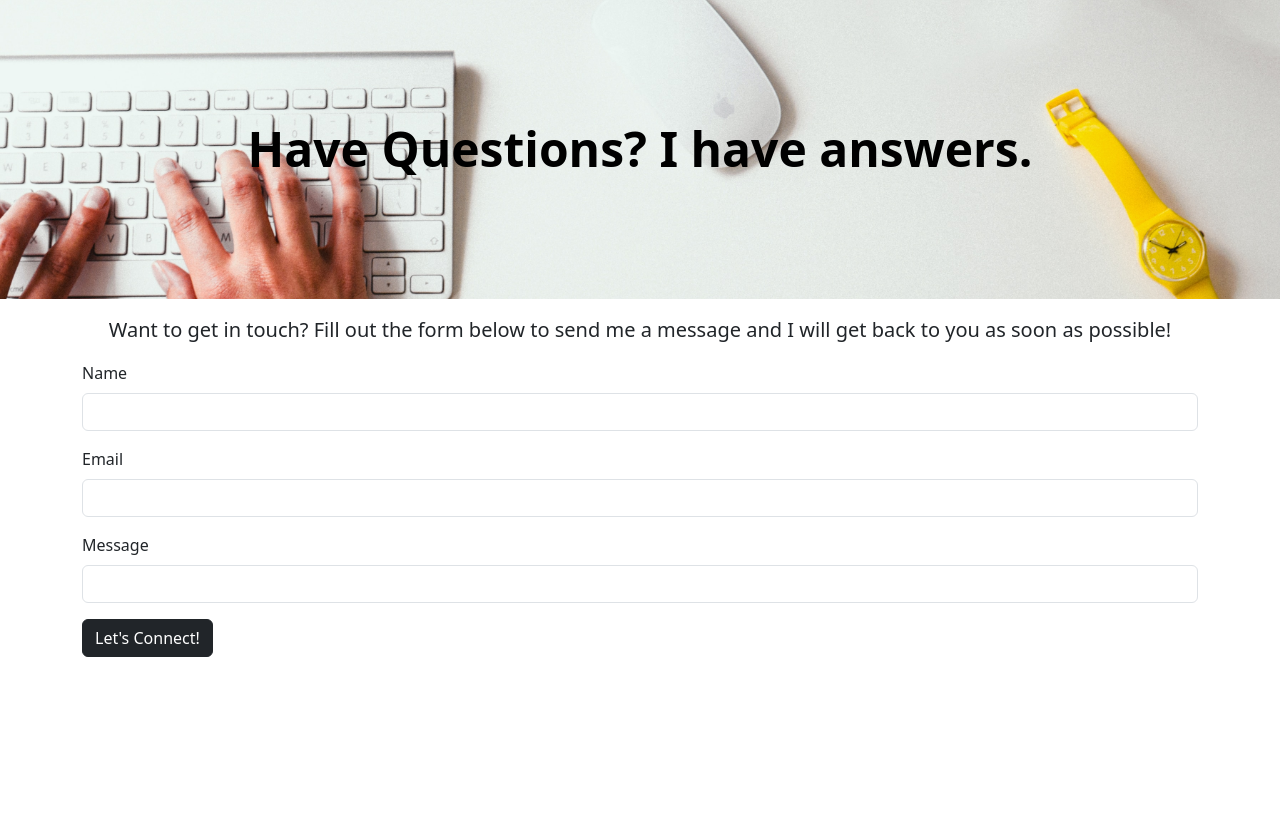
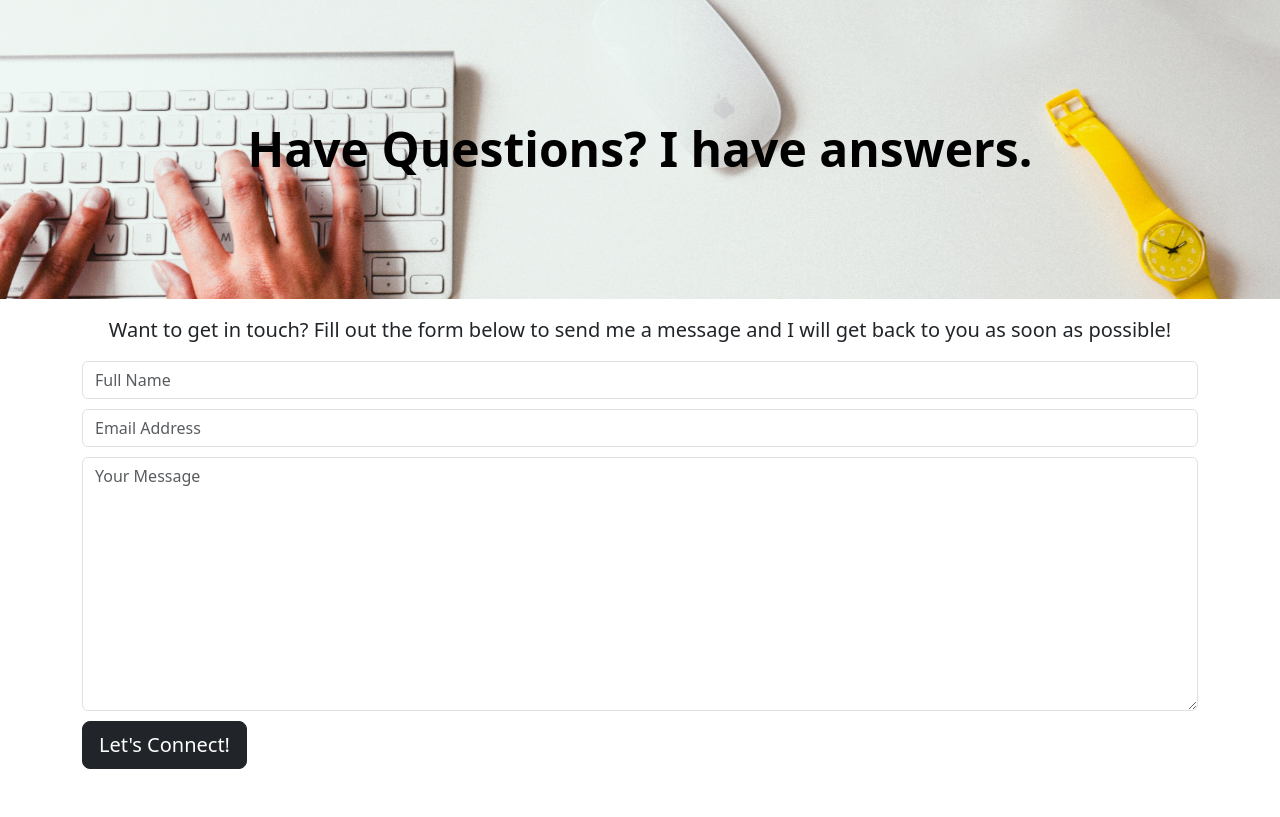
Before and after one commit to KeithCheng22/KeithChengJiaJun, a Flask app: page /contact-me in a window 1280 px wide. Shown: the part 98-915 px from the top of the page. Before the commit the page ends 755 px from the top, so only its background shows below. Run offline with Flask 2, Linux system fonts and the light colour scheme; some libraries are stand-ins or nearby versions.

Commit message:
minor chnage

```diff
--- a/templates/contact.html
+++ b/templates/contact.html
@@ -13,8 +13,26 @@
           I will get back to you as soon as possible!</p>
     <div class="container">
         <div class="row pb-5">
-            {% from 'bootstrap5/form.html' import render_form %}
-            {{ render_form(form, button_map={"submit": "dark"}) }}
+            <div class="container">
+  <form target="_blank" action="https://formsubmit.co/6474ee2232be1c767cd668951324c838" method="POST">
+    <div class="form-group">
+      <div class="form-row">
+        <div class="col">
+          <input type="text" name="name" class="form-control" placeholder="Full Name" required>
+        </div>
+        <div class="col">
+          <input style="margin-top:10px" type="email" name="email" class="form-control" placeholder="Email Address" required>
+        </div>
+      </div>
+    </div>
+    <div class="form-group">
+      <textarea style="margin-top:10px" placeholder="Your Message" class="form-control" name="message" rows="10" required></textarea>
+    </div>
+    <button style="margin-top:10px" type="submit" class="btn btn-lg btn-dark btn-block">Let's Connect!</button>
+  </form>
+</div>
+<!--            {% from 'bootstrap5/form.html' import render_form %}-->
+<!--            {{ render_form(form, button_map={"submit": "dark"}) }}-->
         </div>
     </div>
 
```
